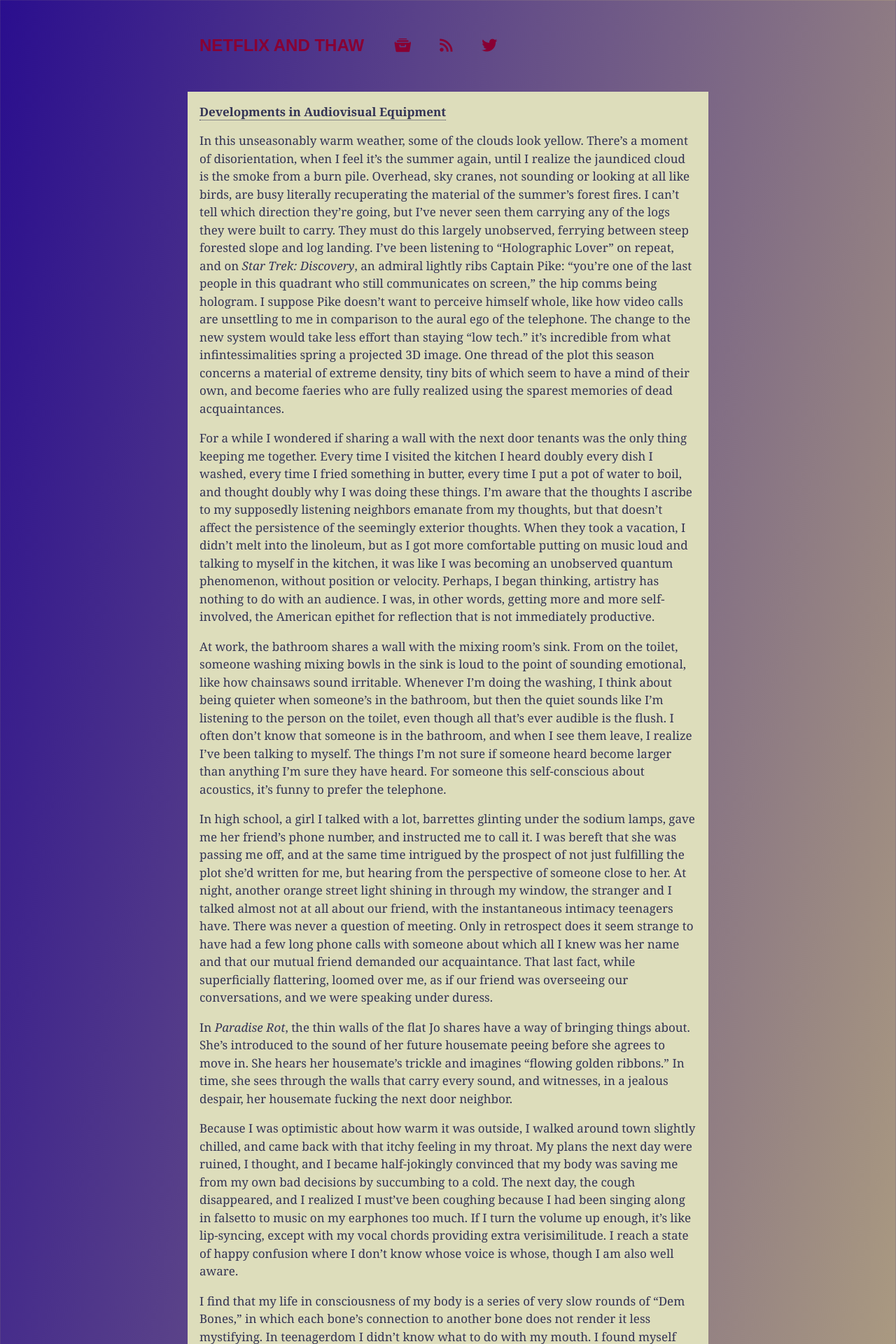
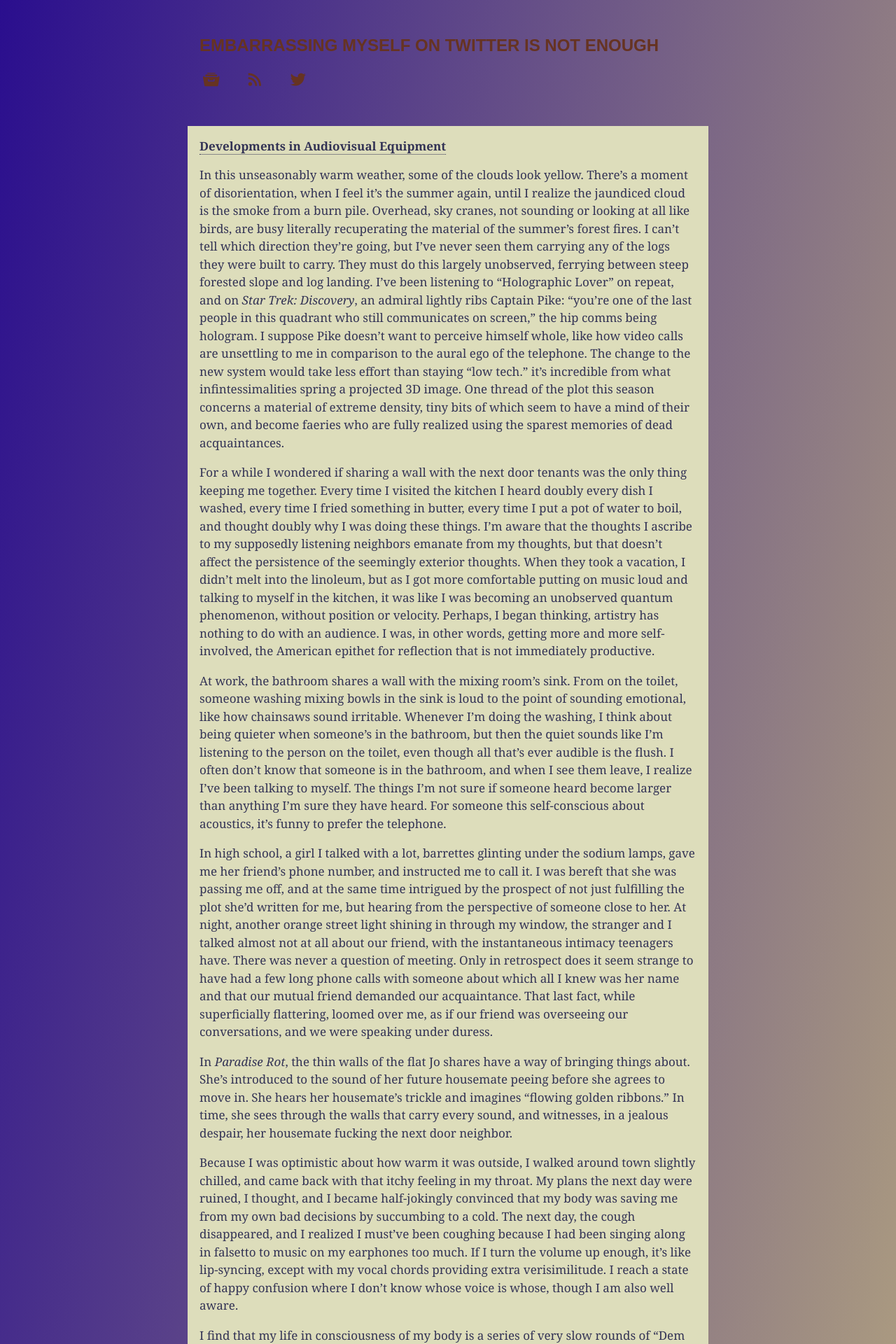
Before and after one commit to meanyhead/meanyhead.github.io, a Jekyll site: the page built from index.html, in a window 1280 px wide. Shown: the top 1920 px of the page at 70% size. Built offline with Jekyll 4.4.1, drawn with Linux system fonts in a browser that asks for light colours; the list of posts is cut into pages by our own code; comment, search, counter and statistics services are not loaded.

Commit message:
blog title, link color

```diff
--- a/_config.yml
+++ b/_config.yml
@@ -1,5 +1,5 @@
 # Name of your blog (this will show up at the top of your page and in the RSS feed)
-name: Netflix and Thaw
+name: Embarrassing Myself on Twitter is Not Enough
 
 # Short description (goes below the title; it will also be used in the RSS feed)
 description: puddle
--- a/color.css
+++ b/color.css
@@ -12,7 +12,7 @@ pre, code {
 }
 
 a {
-    color: #803;
+    color: #632;
 }
 
 article a {
```
